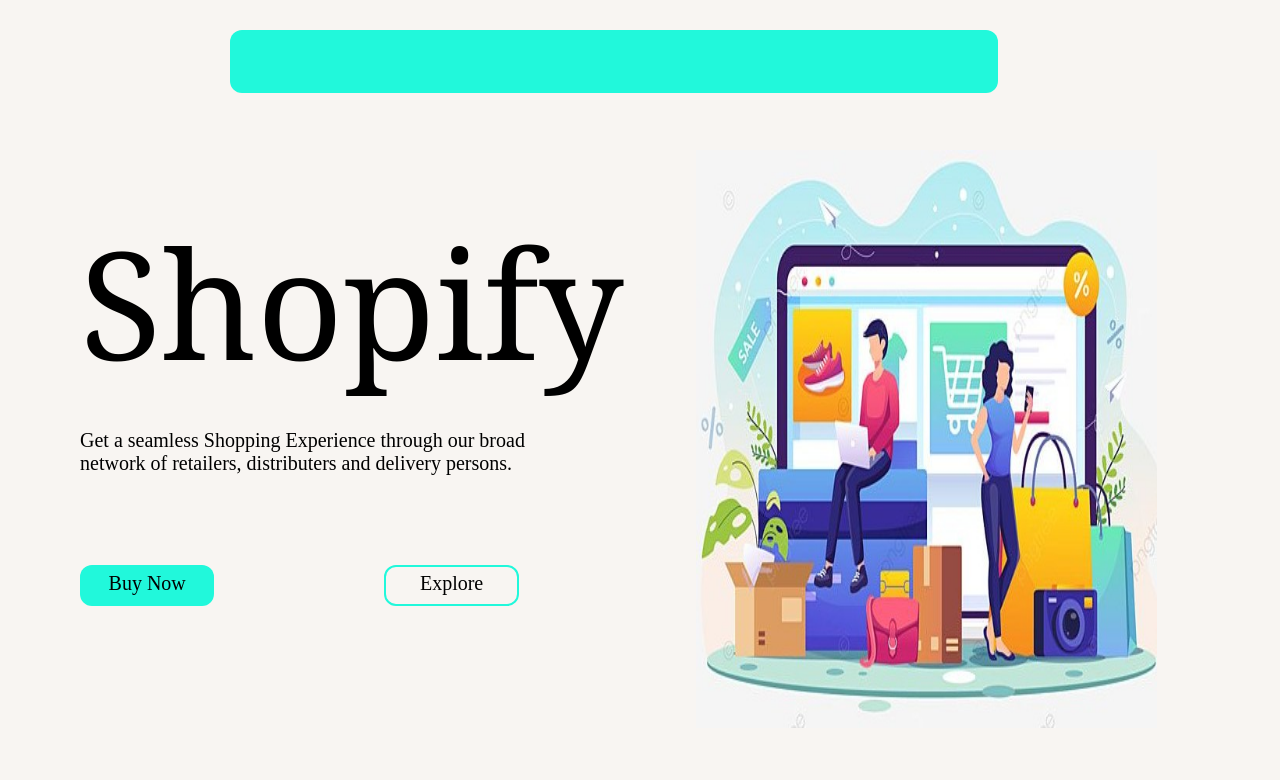
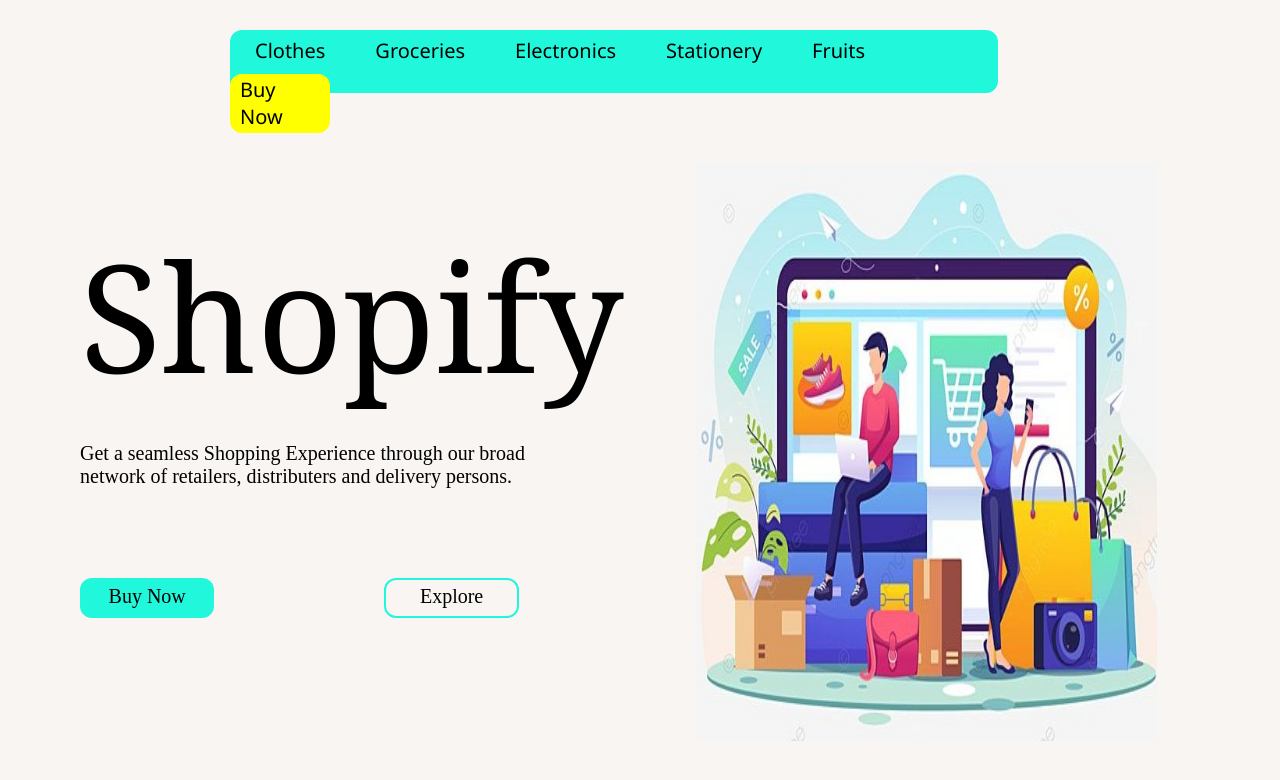
Before and after one commit to Divyanshu0902/Simple-HTML-CSS-Project, a plain HTML site: page index.html in a window 1280 px wide. Drawn offline with Linux system fonts and the light colour scheme.

Commit message:
final commit

```diff
--- a/index.html
+++ b/index.html
@@ -11,7 +11,12 @@
 <body>
     <div class="header">
         <div class="navBar">
-
+            <div class="buttons">Clothes</div>
+            <div class="buttons">Groceries</div>
+            <div class="buttons">Electronics</div>
+            <div class="buttons">Stationery</div>
+            <div class="buttons">Fruits</div>
+            <div class= "buttons" id="lastbutton">Buy Now</div>
         </div>
     </div>
 
@@ -31,6 +36,8 @@
             <img src="/images/9.jpg" alt="">
         </div>
     </div>
+
+    <div class="footer"></div>
 </body>
 
 </html>
--- a/styles.css
+++ b/styles.css
@@ -20,7 +20,7 @@ html,body{
 }
 
 .navBar{
-    position: relative;
+    position: sticky;
     background-color: rgb(33, 248, 219);
     width: 60%;
     height: 70%;
@@ -118,3 +118,27 @@ img{
     /* color: white; */
     /* border: 2px solid rgb(140, 241, 63); */
 }
+
+.buttons{
+    font-size: 20px;
+    font-family: 'Segoe UI', Tahoma, Geneva, Verdana, sans-serif;
+    /* font-weight: bold; */
+    float: left;
+    /* width: 100px; */
+    margin: 7px 25px 5px 25px;
+}
+
+#lastbutton{
+    background-color: yellow;
+    box-sizing: border-box;
+    margin: 4.5px 25px 0px 0px;
+    padding: 2px 10px 3px 10px;
+
+    border-radius: 12px;
+    width: 100px;
+}
+
+.footer{
+    height: 50%;
+    width: 100%;
+}
```
